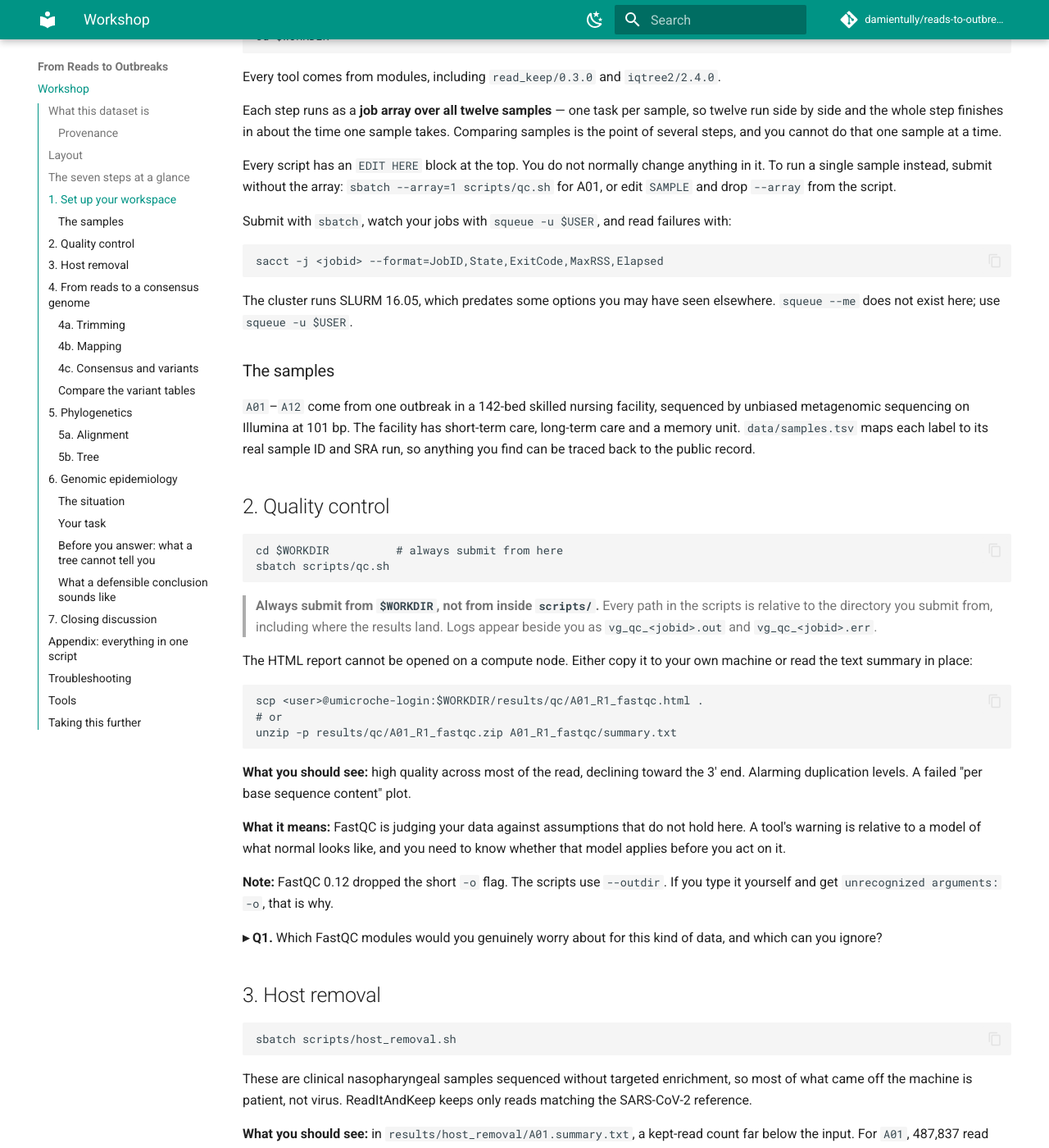
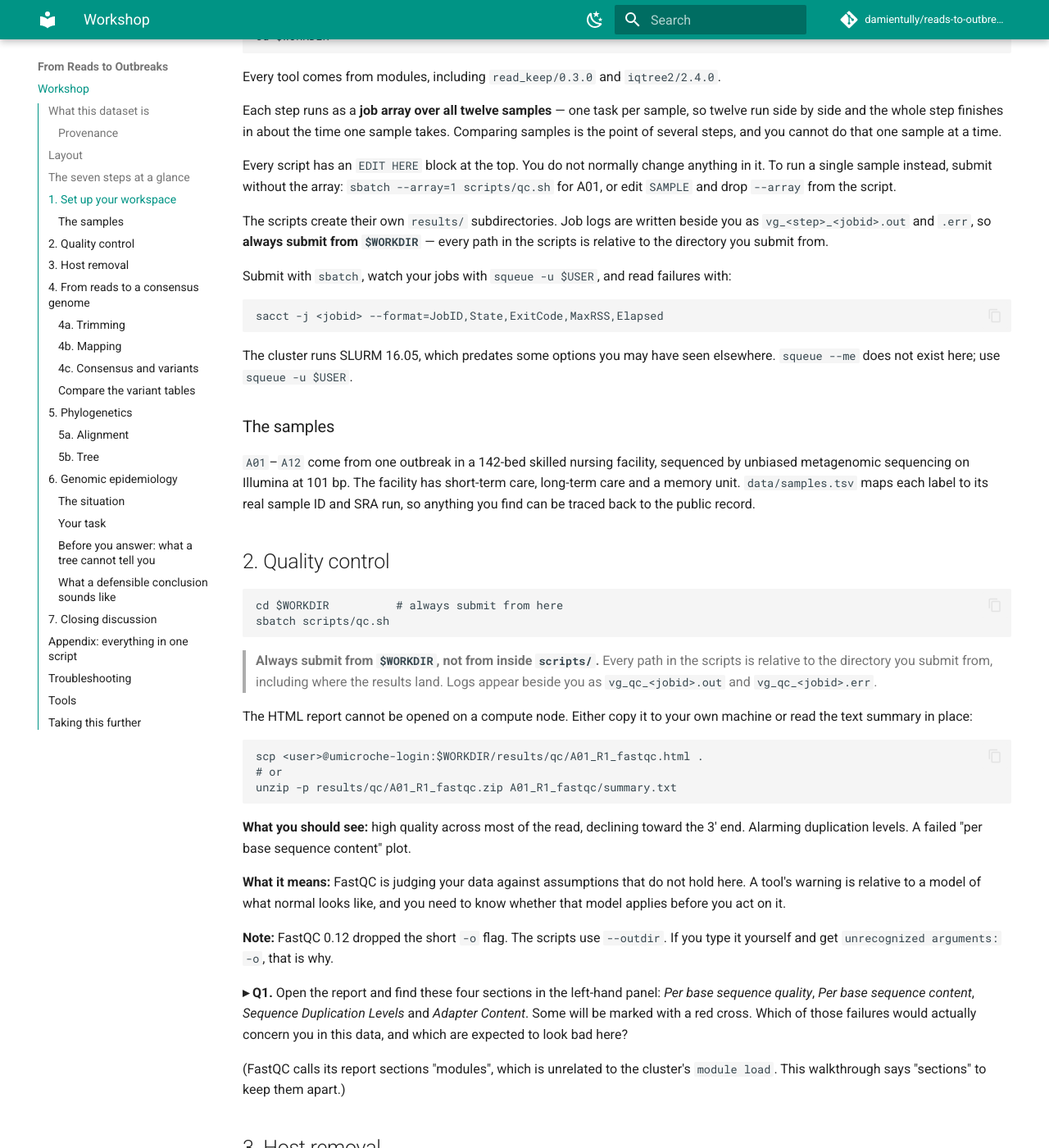
Before and after one commit to damientully/reads-to-outbreaks, an MkDocs documentation site: the page built from docs/index.md, in a window 1280 px wide and 1400 px high, scrolled down 2285 px. Shown: the whole window at 82% size. Built offline with MkDocs 1.6.1 and Material for MkDocs 9.7.7, drawn with Linux system fonts in a browser that asks for light colours; comment, search, counter and statistics services are not loaded; some of the changed text lies outside the part shown.

Commit message:
Rewrite Q1: name the FastQC sections, avoid the 'modules' collision

````diff
--- a/docs/index.md
+++ b/docs/index.md
@@ -116,6 +116,11 @@ Every script has an `EDIT HERE` block at the top. You do not normally change
 anything in it. To run a single sample instead, submit without the array:
 `sbatch --array=1 scripts/qc.sh` for A01, or edit `SAMPLE` and drop `--array`
 from the script.
+
+The scripts create their own `results/` subdirectories. Job logs are written
+beside you as `vg_<step>_<jobid>.out` and `.err`, so **always submit from
+`$WORKDIR`** — every path in the scripts is relative to the directory you submit
+from.
 
 Submit with `sbatch`, watch your jobs with `squeue -u $USER`, and read failures
 with:
@@ -167,8 +172,14 @@ you need to know whether that model applies before you act on it.
 **Note:** FastQC 0.12 dropped the short `-o` flag. The scripts use `--outdir`. If
 you type it yourself and get `unrecognized arguments: -o`, that is why.
 
-**▸ Q1.** Which FastQC modules would you genuinely worry about for this kind of
-data, and which can you ignore?
+**▸ Q1.** Open the report and find these four sections in the left-hand panel:
+*Per base sequence quality*, *Per base sequence content*, *Sequence Duplication
+Levels* and *Adapter Content*. Some will be marked with a red cross. Which of
+those failures would actually concern you in this data, and which are expected
+to look bad here?
+
+(FastQC calls its report sections "modules", which is unrelated to the cluster's
+`module load`. This walkthrough says "sections" to keep them apart.)
 
 ## 3. Host removal
 
@@ -462,7 +473,7 @@ QC, trim, map, depth, consensus, variants — with timings and a comparison
 against the published metrics:
 
 ```
-mkdir -p logs results
+cd $WORKDIR
 sbatch scripts/one_sample.sh            # A07 by default, edit SAMPLE to change
 ```
 
````
Also changed, not shown: other parts of docs/index.md (+1 -1 lines).
